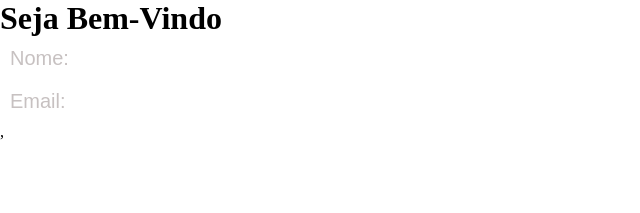
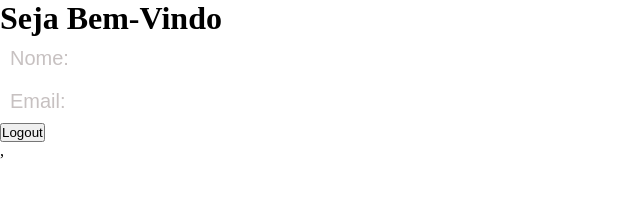
Before and after one commit to MarcoantonioCaldeira/Hungry-Hub-App-New, a React (Vite) app: page /dashboard in a window 1280 px wide. Shown: the top 213 px of the page, without its empty margins (0-640 px from the left). Built offline with nearby package versions, Linux system fonts and the light colour scheme.

Commit message:
add logout button

```diff
--- a/src/components/Dashboard/Dashboard.tsx
+++ b/src/components/Dashboard/Dashboard.tsx
@@ -1,17 +1,27 @@
 import React from "react";
-import { useSelector } from "react-redux";
+import { useDispatch, useSelector } from "react-redux";
 import { RootState } from "../../reducers/rootReducer";
+import { logout } from "../../reducers/userActions";
+import { useNavigate } from "react-router-dom";
 
 
 
 const Dashboard: React.FC = () => {
     const usuario = useSelector((state: RootState) => state.usuario);
+    const dispatch = useDispatch();
+    const navigate = useNavigate();
+
+    const handleLogout = () => {
+        dispatch(logout());
+        navigate('/')
+    };
 
     return (
         <div>
             <h1>Seja Bem-Vindo</h1>
             <p>Nome: {usuario?.nome}</p>
             <p>Email: {usuario?.email}</p>
+            <button onClick={handleLogout}>Logout</button>
         </div>
     );
 };
--- a/src/reducers/store.ts
+++ b/src/reducers/store.ts
@@ -1,7 +1,7 @@
 import { createStore, applyMiddleware, compose } from 'redux';
 import { thunk } from 'redux-thunk';
 import { persistStore, persistReducer } from 'redux-persist';
-import storage from 'redux-persist/lib/storage'; // defaults to localStorage for web
+import storage from 'redux-persist/lib/storage';
 import rootReducer, { RootState } from './rootReducer';
 import { PersistPartial } from 'redux-persist/lib/persistReducer';
 
```
